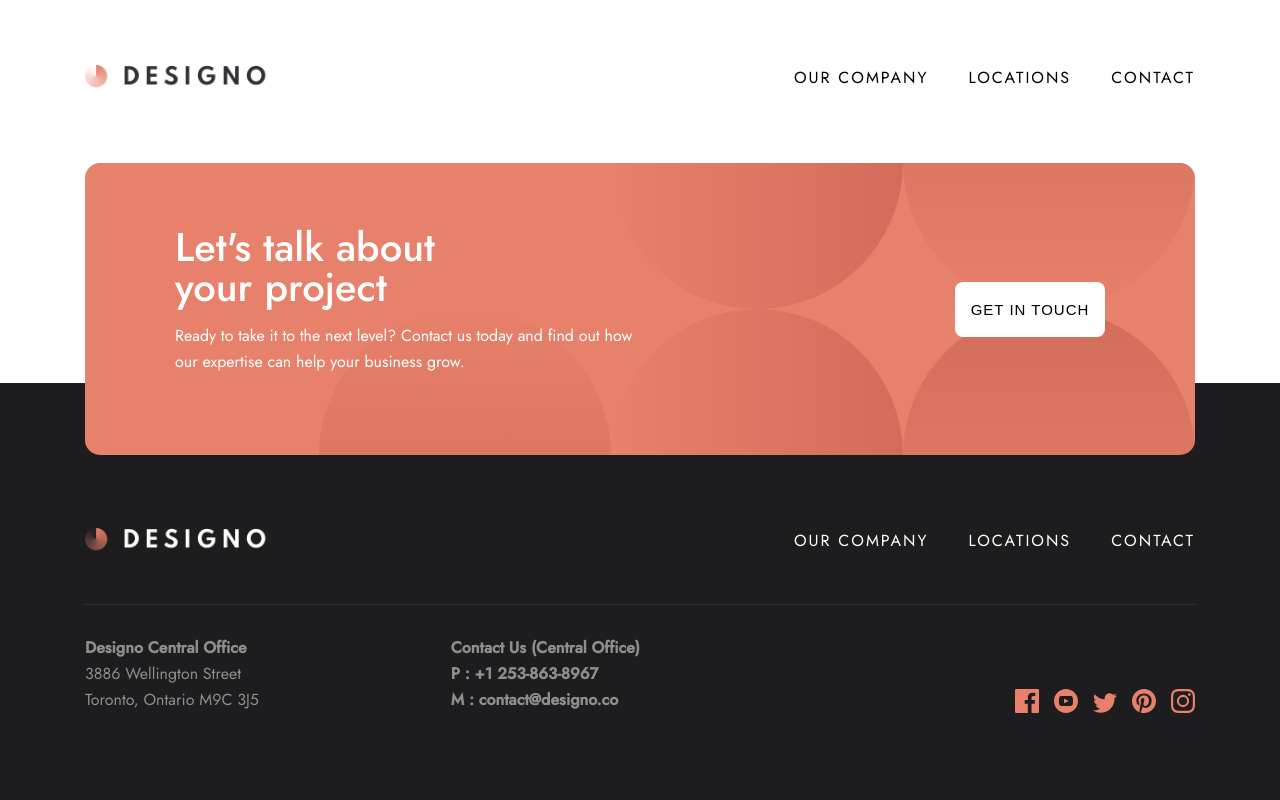
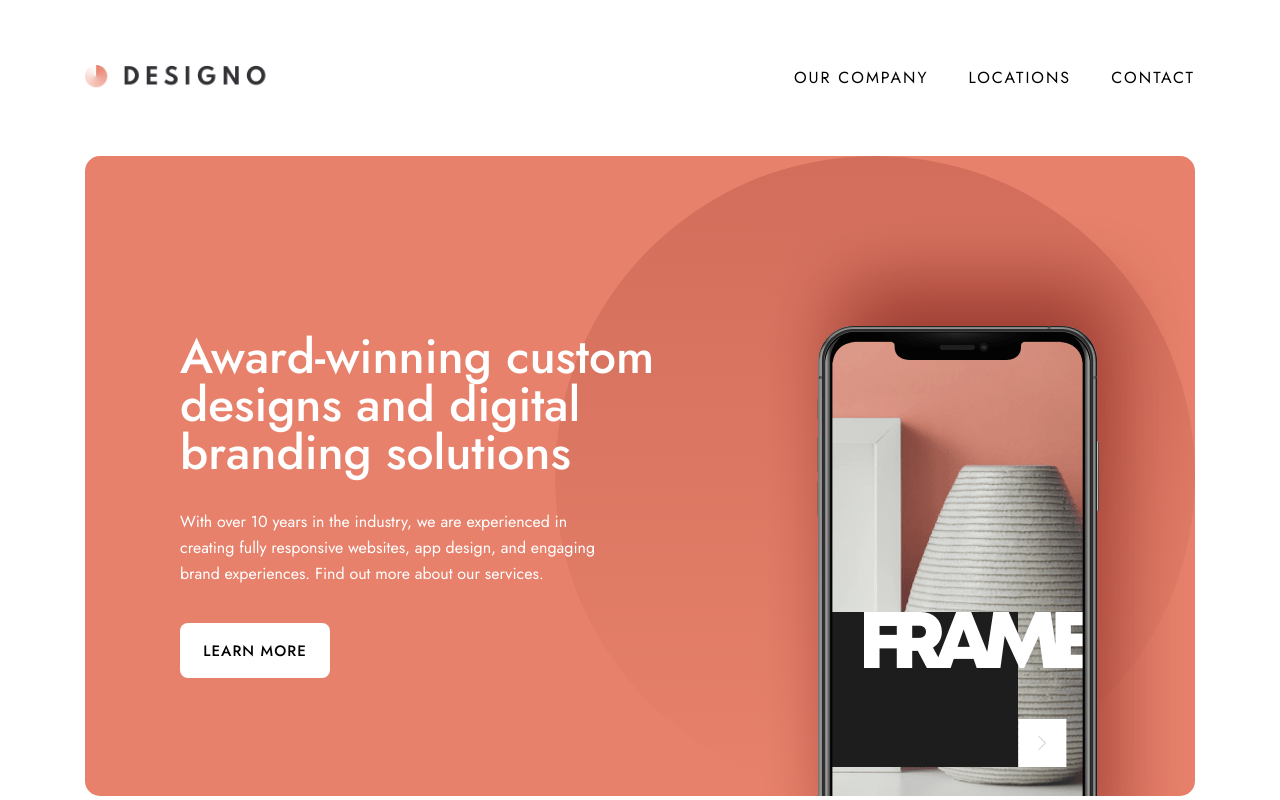
Before and after one commit to CharlesDesiderio/frontendmentor-designo, a React (Create React App) app: page / in a window 1280 px wide. Shown: the top 800 px of the page. Built offline with nearby package versions, Linux system fonts and the light colour scheme.

Commit message:
Added Home component, then created and styled its first element

```diff
--- a/src/App.js
+++ b/src/App.js
@@ -2,12 +2,16 @@ import Header from './components/Header'
 import styles from './App.module.css'
 import Footer from './components/Footer'
 import CallToAction from './components/CallToAction'
+import Home from './components/Home'
 
 const App = () => {
   return (
     <div>
     <div className={styles.app}>
-      <Header color='light' />
+      <Header />
+
+        <Home />
+
       <CallToAction />
     </div>
       <Footer />
--- a/src/components/Header.jsx
+++ b/src/components/Header.jsx
@@ -1,11 +1,12 @@
-import logoLight from '../assets/shared/desktop/logo-dark.png'
-import logoDark from '../assets/shared/desktop/logo-light.png'
+import logo from '../assets/shared/desktop/logo-dark.png'
+import logoLight from '../assets/shared/desktop/logo-light.png'
 import styles from './Header.module.css'
 
 const Header = (props) => {
   return (
     <div className={styles.head}>
-      <img alt="DESIGNO" src={props.color === 'dark' ? logoDark : logoLight} />
+      {/* This line bugs me, but it's because the logo is the light version FOR the dark theme. */}
+      <img alt="DESIGNO" src={props.color === 'dark' ? logoLight : logo} />
       <ul className={styles.links}>
         <li>Our Company</li>
         <li>Locations</li>
--- /dev/null
+++ b/src/components/Home.jsx
@@ -0,0 +1,18 @@
+import styles from './Home.module.css'
+import homeBackground from '../assets/home/desktop/bg-pattern-hero-home.svg'
+import phoneImage from '../assets/home/desktop/image-hero-phone.png'
+
+const Home = () => {
+  return (
+    <div style={{backgroundImage: `url(${homeBackground})`}} className={styles.home}>
+      <div className={styles.homeInfo}>
+        <h1>Award-winning custom designs and digital branding solutions</h1>
+        <p>With over 10 years in the industry, we are experienced in creating fully responsive websites, app design, and engaging brand experiences. Find out more about our services.</p>
+        <button>Learn More</button>
+      </div>
+        <img className={styles.homeImage} src={phoneImage} alt="Phone" />
+    </div>
+  )
+}
+
+export default Home
--- /dev/null
+++ b/src/components/Home.module.css
@@ -0,0 +1,44 @@
+.home {
+  position: relative;
+  width: 920px;
+  height: 495px;
+  padding: 145px 95px 0 95px;
+  margin-top: 65px;
+  border-radius: 15px;
+  background-color: var(--peach);
+
+  background-repeat: no-repeat;
+  background-position-x: right;
+  overflow: hidden;
+}
+
+.homeInfo {
+  width: 55%;
+  color: var(--white)
+}
+
+.homeInfo p {
+  width: 85%;
+}
+
+.homeInfo button {
+  width: 150px;
+  height: 55px;
+  position: relative;
+  margin: auto 0 auto auto;
+  right: 0;
+  border: none;
+  background-color: var(--white);
+  border-radius: 8px;
+  text-transform: uppercase;
+  font-size: 15px;
+  font-weight: 500;
+  letter-spacing: 1px;
+  margin-top: 20px;
+}
+
+.homeImage {
+  position: absolute;
+  top: 0;
+  right: -75px;
+}
--- a/src/index.css
+++ b/src/index.css
@@ -7,6 +7,10 @@
   --light-peach: #FFAD9B;
   --dark-gray: #333136;
   --light-gray: #F1F3F5;
+}
+
+::before, ::after, input, textarea, select, button {
+  font: inherit;
 }
 
 body {
```
